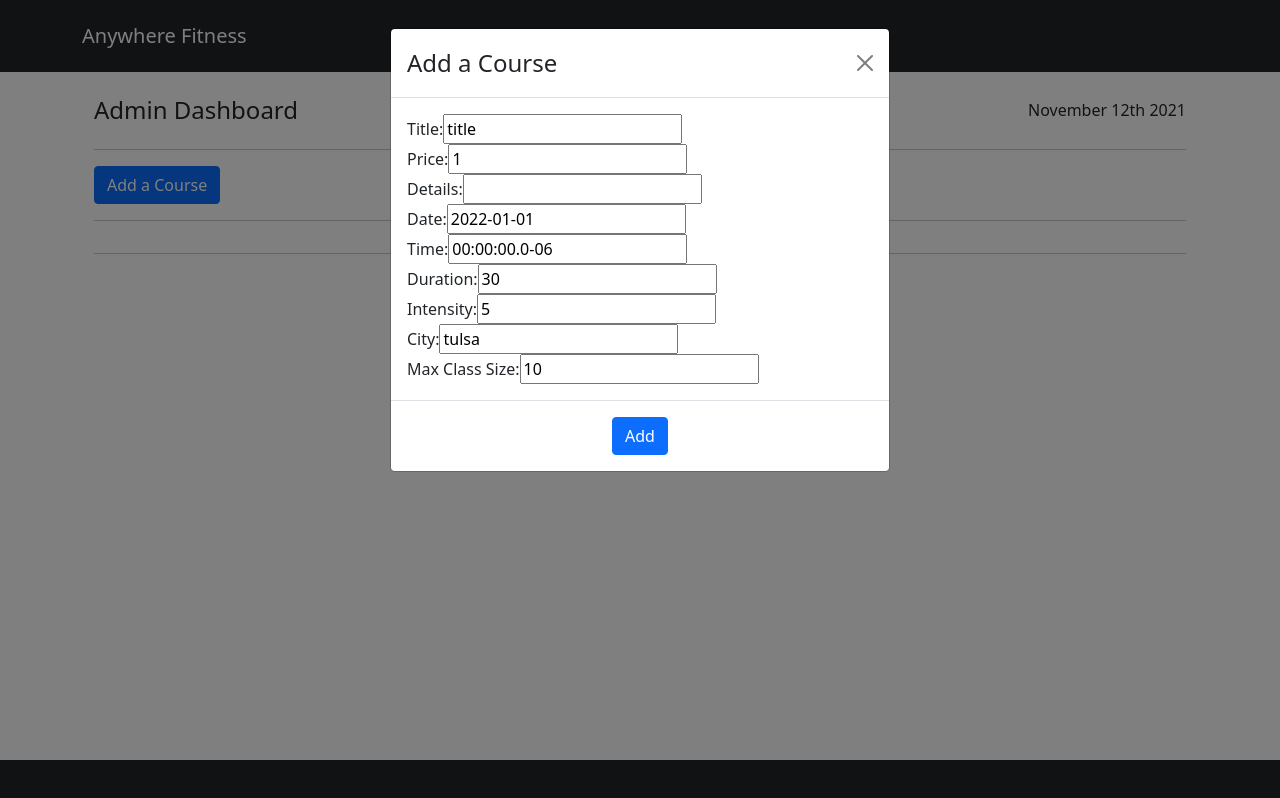
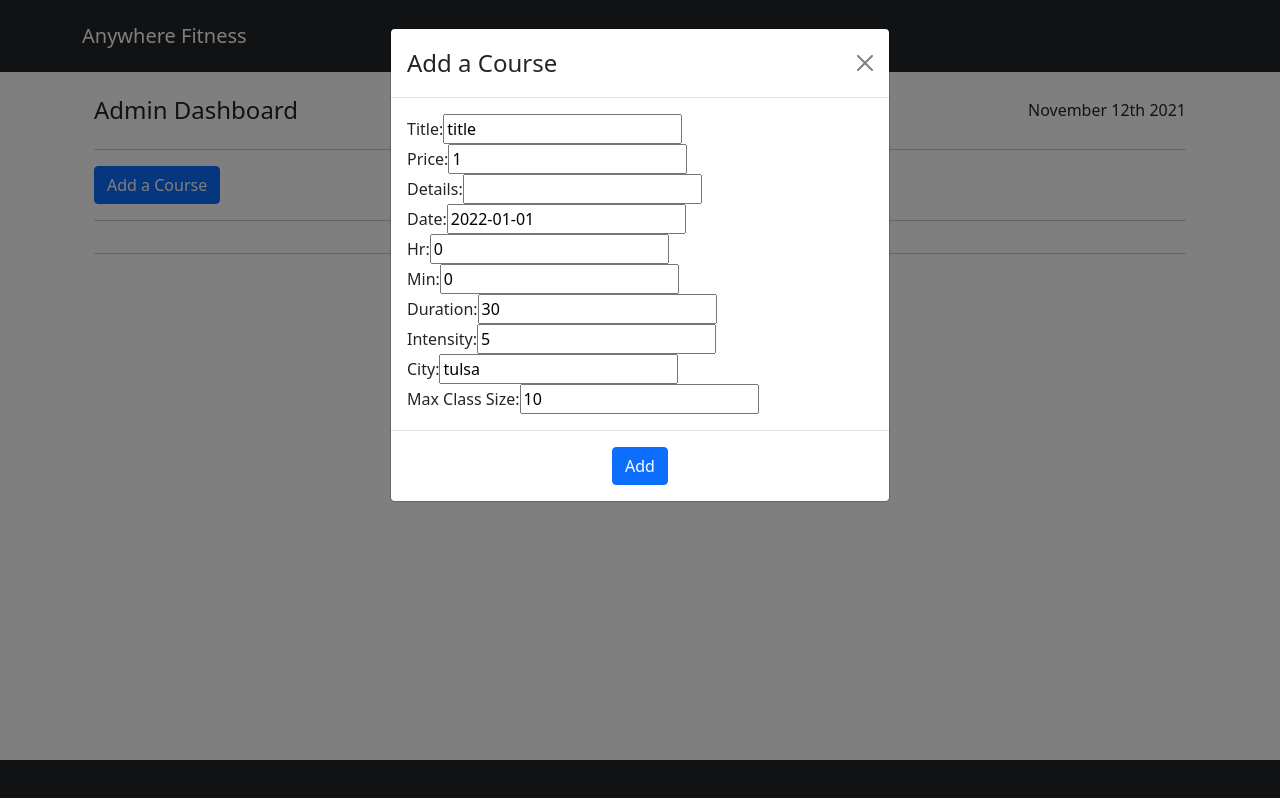
Before and after one commit to ptct-Anywhere-fitness/monolith, a Next.js app in the folder client/: page /dashboard-admin in a window 1280 px wide. Both pictures are taken after a click on the button "Add a Course". Built offline with nearby package versions, Linux system fonts and the light colour scheme.

Commit message:
hour:min

```diff
--- a/client/components/modals/add-course-modal.js
+++ b/client/components/modals/add-course-modal.js
@@ -36,6 +36,8 @@ export default function AddCourseModal({
 
   // time: '00:00:00.0-06',
   const [course_time, setCourseTime] = useState('00:00:00.0-06');
+  const [course_time_hr, setCourseTimeHr] = useState(0);
+  const [course_time_min, setCourseTimeMin] = useState(0);
 
   // duration: 30,
   const [course_duration, setCourseDuration] = useState(30);
@@ -67,7 +69,7 @@ export default function AddCourseModal({
           details: course_details,
           price: course_price,
           date: course_date,
-          time: course_time,
+          time: `${course_time_hr}:${course_time_min}:00.0-06`,
           duration: course_duration,
           intensity: course_intensity,
           city: course_city,
@@ -165,15 +167,28 @@ export default function AddCourseModal({
           </Row>
 
           <Row>
+            <Col>
               {/* time: '00:00:00.0-06', */}
               <label>
-              Time:
+                Hr:
                 <input
                   type='text'
-                value={course_time}
-                onChange={(e) => setCourseTime(e.target.value)}
+                  value={course_time_hr}
+                  onChange={(e) => setCourseTimeHr(e.target.value)}
                 ></input>
               </label>
+            </Col>
+
+            <Col>
+              <label>
+                Min:
+                <input
+                  type='text'
+                  value={course_time_min}
+                  onChange={(e) => setCourseTimeMin(e.target.value)}
+                ></input>
+              </label>
+            </Col>
           </Row>
 
           <Row>
```
Lines whose indentation alone changed are shown as unchanged.
